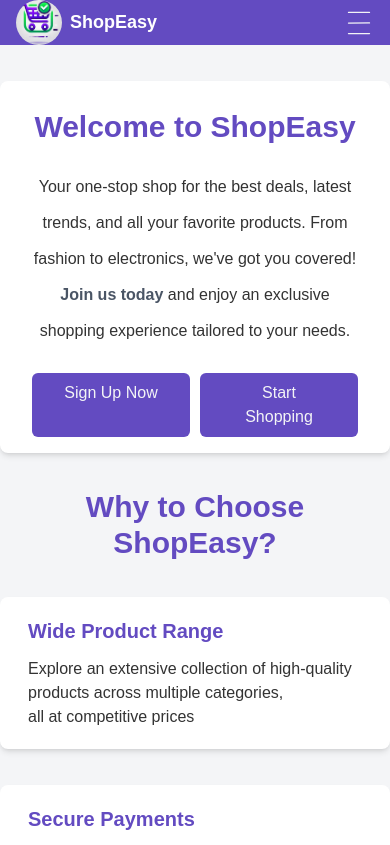
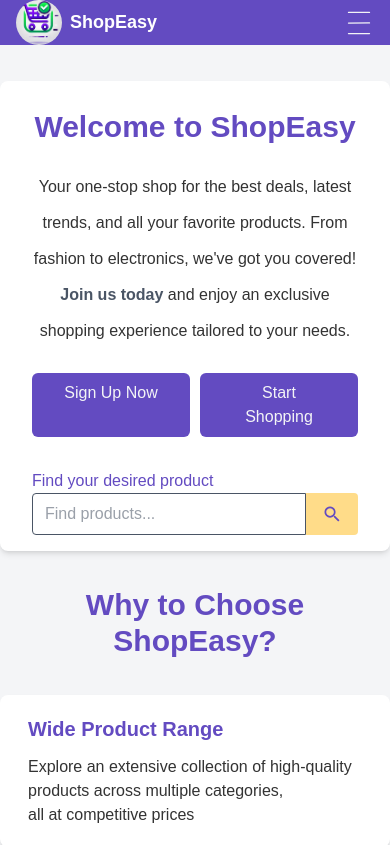
Before and after one commit to eric2003tu/e-commerce, a React (Vite) app: page / in a window 390 px wide. Shown: the top 845 px of the page. Built offline with nearby package versions, Linux system fonts and the light colour scheme.

Commit message:
Responsiveness of the header

```diff
--- a/src/Components/Home.tsx
+++ b/src/Components/Home.tsx
@@ -5,13 +5,14 @@ import bag from '../assets/bag.jpg'
 import watch from '../assets/watch.jpg'
 import Footer from '../Small/Footer'
 import Header from '../Small/Header'
+import Search from '../Small/Search'
 
 
 const Home:React.FC = () => {
   return (
 <div className=' grid grid-cols-1 justify-items-center gap-9 w-full text-center '>
   <Header/>
-  <div className='grid grid-cols-1 gap-6 bg-white px-8 lg:w-3/5 rounded-lg shadow-md  pt-7 pb-4'>
+  <div className='grid grid-cols-1 gap-6 bg-white px-8 justify-items-center lg:w-3/5 rounded-lg shadow-md  pt-7 pb-4'>
   <h1 className='text-[#634bc1] text-3xl font-bold'>
     Welcome to ShopEasy
   </h1>
@@ -24,6 +25,7 @@ const Home:React.FC = () => {
       <Link to ='/signup' className='text-center text-gray-100 p-2 px-8  bg-[#634bc1] rounded-md'>Sign Up Now</Link>
       <Link to='/products' className='text-center text-gray-100 p-2 px-8  bg-[#634bc1] rounded-md'>Start Shopping</Link>
     </div>
+    <Search/>
   </div>
   <h1 className='text-[#634bc1] text-3xl font-bold'>
     Why to Choose ShopEasy?
--- a/src/Components/Products.tsx
+++ b/src/Components/Products.tsx
@@ -3,6 +3,7 @@ import { Link } from 'react-router-dom'
 import Footer from '../Small/Footer'
 import Header from '../Small/Header'
 import UploadedProducts from '../Small/UploadedProducts'
+import Search from '../Small/Search'
 
 const Products :React.FC = () => {
 
@@ -17,6 +18,7 @@ const Products :React.FC = () => {
     Your one-stop shop for everything you need! Explore our wide range of products, exclusive deals,<br/> and seamless shopping experience.
     </p>
       <Link to='/products' className='text-center text-gray-100 p-2 px-8 w-fit bg-[#634bc1] rounded-md'>Start Shopping</Link>
+      <Search/>
   </div>
   <h1 className='text-[#634bc1] text-3xl font-bold'>
   Start Your purchase today
--- a/src/Small/Header.tsx
+++ b/src/Small/Header.tsx
@@ -5,6 +5,7 @@ import { CiMenuBurger } from "react-icons/ci";
 import { BsCart2 } from "react-icons/bs";
 import { MdLogin, MdAppRegistration } from "react-icons/md";
 import { FaBoxOpen } from "react-icons/fa";
+import { IoMdSearch } from 'react-icons/io';
 
 const Header: React.FC = () => {
   const [menu, setMenu] = useState<boolean>(false);
@@ -20,6 +21,7 @@ const Header: React.FC = () => {
           <h1 className='text-white'>ShopEasy</h1>
         </div>
 
+
         {/* Burger Menu */}
         <div className='md:hidden lg:hidden'>
           <CiMenuBurger size={30} onClick={() => setMenu(!menu)} className='cursor-pointer' />
@@ -27,6 +29,9 @@ const Header: React.FC = () => {
 
         {/* Desktop Menu */}
         <ul className='hidden md:flex lg:flex flex-row gap-9 text-[20px] items-center'>
+          <li>
+
+          </li>
           <li className='flex items-center gap-1'>
             <FaBoxOpen size={22} />
             <Link to='/products'>Products</Link>
--- /dev/null
+++ b/src/Small/Search.tsx
@@ -0,0 +1,33 @@
+import React, { useState } from 'react'
+import { IoMdSearch } from 'react-icons/io';
+
+const Search :React.FC= () => {
+      const [searchQuery, setSearchQuery] = useState('');
+
+      const handleSearch = (e: React.FormEvent) => {
+        e.preventDefault();
+        console.log('Searching for:', searchQuery);
+      };
+  return (
+        <div className='w-full'>
+          <h1 className="text-[#634bc1] text-md text-start mt-2">Find your desired product</h1>
+          <form onSubmit={handleSearch} className="flex flex-row w-full">
+            <input
+              type="text"
+              placeholder="Find products..."
+              value={searchQuery}
+              onChange={(e) => setSearchQuery(e.target.value)}
+              className="w-full px-3 py-2 rounded-l text-gray-700 focus:outline-none border border-gray-600"
+            />
+            <button
+              type="submit"
+              className="bg-[#ffdc89] text-[#634bc1] px-4 py-2 rounded-r hover:bg-[#e6c97d] transition"
+            >
+              <IoMdSearch size={20} />
+            </button>
+          </form>
+        </div>
+  )
+}
+
+export default Search
```
